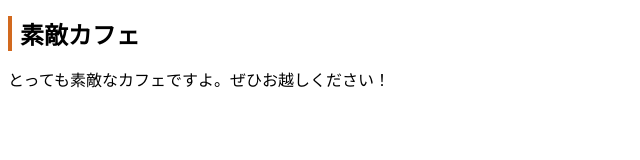
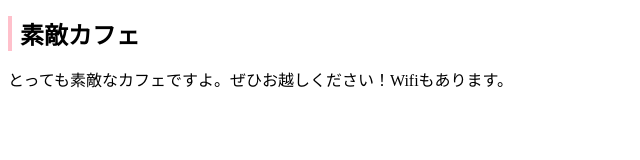
Before and after one commit to Nyorota/mycafe, a plain HTML site: page index.html in a window 1280 px wide. Shown: the whole page, without its empty margins (0-640 px from the left). Drawn offline with Linux system fonts and the light colour scheme.

Commit message:
Add files via upload

```diff
--- a/css/styles.css
+++ b/css/styles.css
@@ -1,5 +1,5 @@
 h1{
   font-size: 24px;
   padding-left: 8px;
-  border-left: 4px solid chocolate;
+  border-left: 4px solid pink;
 }
--- a/index.html
+++ b/index.html
@@ -7,6 +7,6 @@
 </head>
 <body>
   <h1>素敵カフェ</h1>
-  <p>とっても素敵なカフェですよ。ぜひお越しください！</p>
+  <p>とっても素敵なカフェですよ。ぜひお越しください！Wifiもあります。</p>
 </body>
 </html>
```
